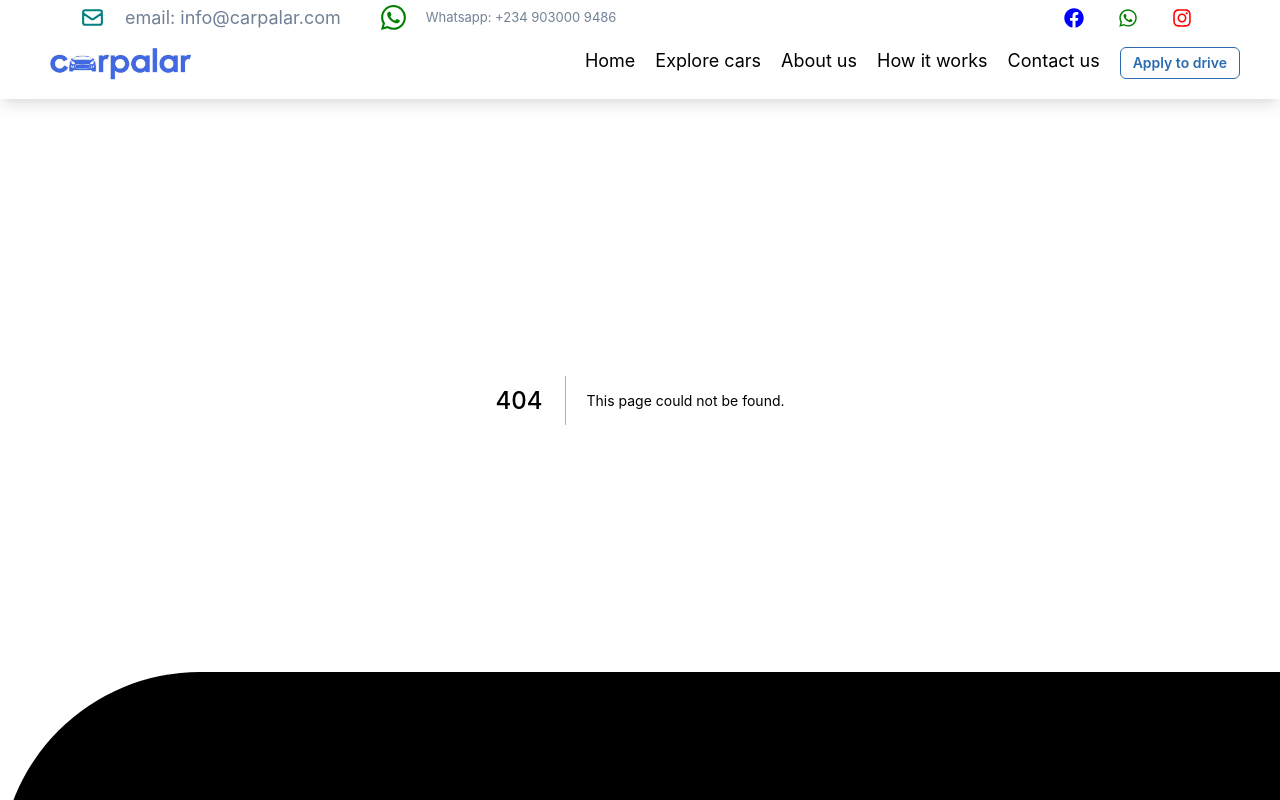
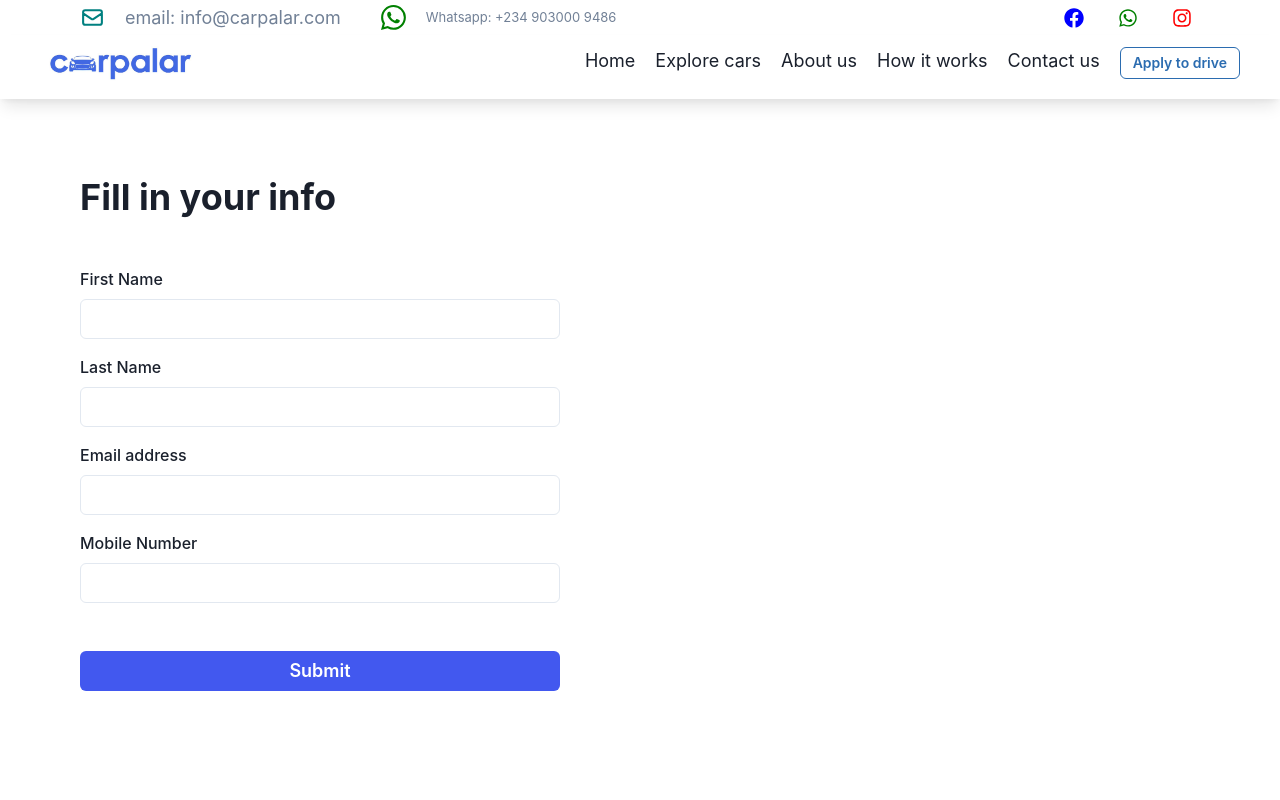
Before and after one commit to wajidkashoo14/carpalar, a Next.js app: page /buyform in a window 1280 px wide. Before the commit this address had no page. Shown: the top 800 px of the page. Built offline with nearby package versions, Linux system fonts and the light colour scheme.

Commit message:
added buy form

```diff
--- /dev/null
+++ b/pages/buyform.js
@@ -0,0 +1,99 @@
+import {
+  Container,
+  Heading,
+  Text,
+  Box,
+  extendTheme,
+  ChakraProvider,
+  FormControl,
+  FormErrorMessage,
+  FormHelperText,
+  FormLabel,
+  Select,
+  Input,
+  Flex,
+  Button,
+} from "@chakra-ui/react";
+import React from "react";
+
+function Buyform() {
+  const activeLabelStyles = {
+    transform: "scale(0.85) translateY(-24px)",
+  };
+  const theme = extendTheme({
+    components: {
+      Form: {
+        variants: {
+          floating: {
+            container: {
+              _focusWithin: {
+                label: {
+                  ...activeLabelStyles,
+                },
+              },
+              "input:not(:placeholder-shown) + label, .chakra-select__wrapper + label":
+                {
+                  ...activeLabelStyles,
+                },
+              label: {
+                top: 0,
+                left: 0,
+                zIndex: 2,
+                position: "absolute",
+                backgroundColor: "white",
+                pointerEvents: "none",
+                mx: 3,
+                px: 1,
+                my: 2,
+                transformOrigin: "left top",
+              },
+            },
+          },
+        },
+      },
+    },
+  });
+  return (
+    <Box
+      mb="40%"
+      height="100vh"
+      display="flex"
+      flexDir="column"
+      width="50vw"
+      p="1rem 5rem"
+    >
+      <Heading pt="10rem"> Fill in your info</Heading>
+      <Box my={8} mWidth="50vw">
+        <FormControl my={4}>
+          <FormLabel id="firstname">First Name</FormLabel>
+          <Input id="firstname" type="Text" />
+        </FormControl>
+        <FormControl my={4}>
+          <FormLabel id="Lastname">Last Name</FormLabel>
+          <Input id="Lastname" type="text" />
+        </FormControl>
+        <FormControl my={4}>
+          <FormLabel>Email address</FormLabel>
+          <Input id="email" type="email" />
+        </FormControl>
+        <FormControl my={4}>
+          <FormLabel id="Mobilenumber">Mobile Number</FormLabel>
+          <Input id="Mobilenumber" type="number" />
+        </FormControl>
+      </Box>
+      <Button
+        backgroundColor="#4258EF"
+        _hover={{ backgroundColor: "#273edc" }}
+        _focus={{ outline: "none" }}
+        color="#ffffff"
+        px={8}
+        py={5}
+        fontSize="lg"
+      >
+        Submit
+      </Button>
+    </Box>
+  );
+}
+
+export default Buyform;
```
Also changed, not shown: components/Layout/Singlecar.js (+17 -4 lines).
